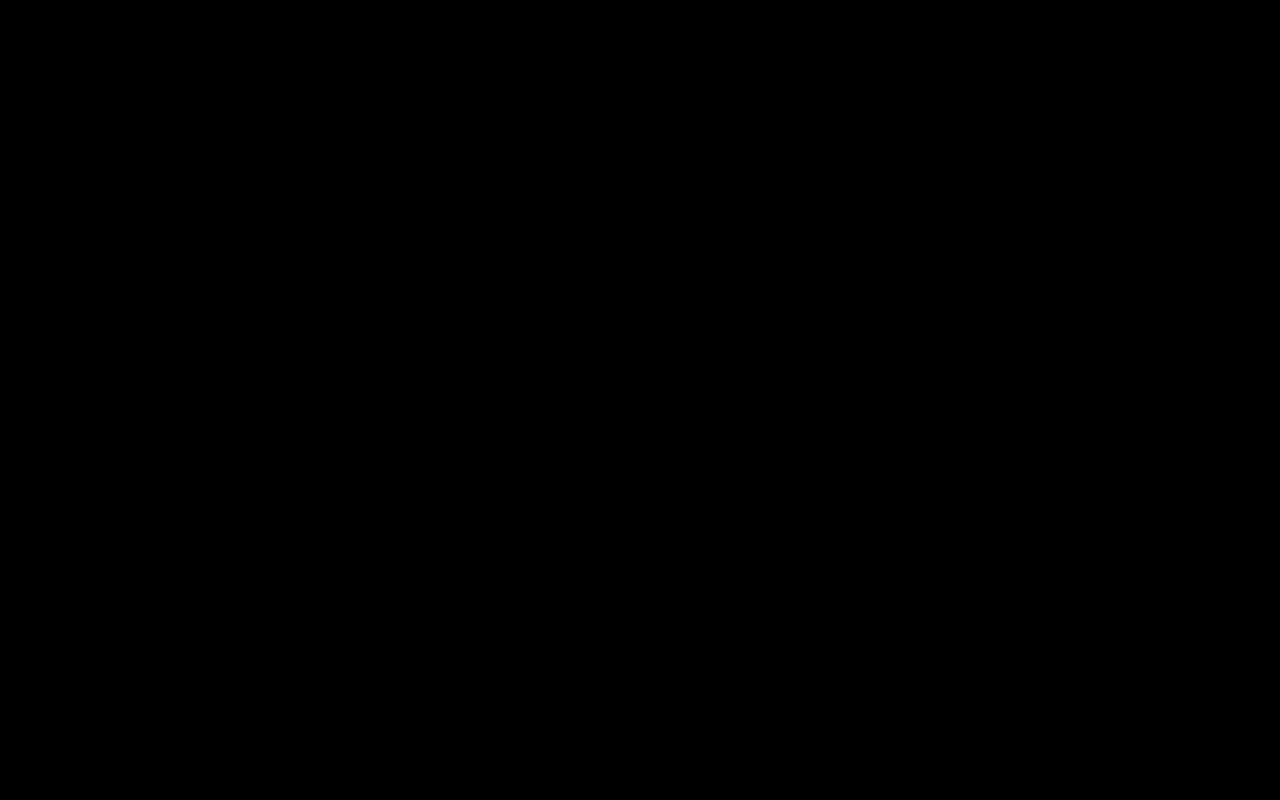
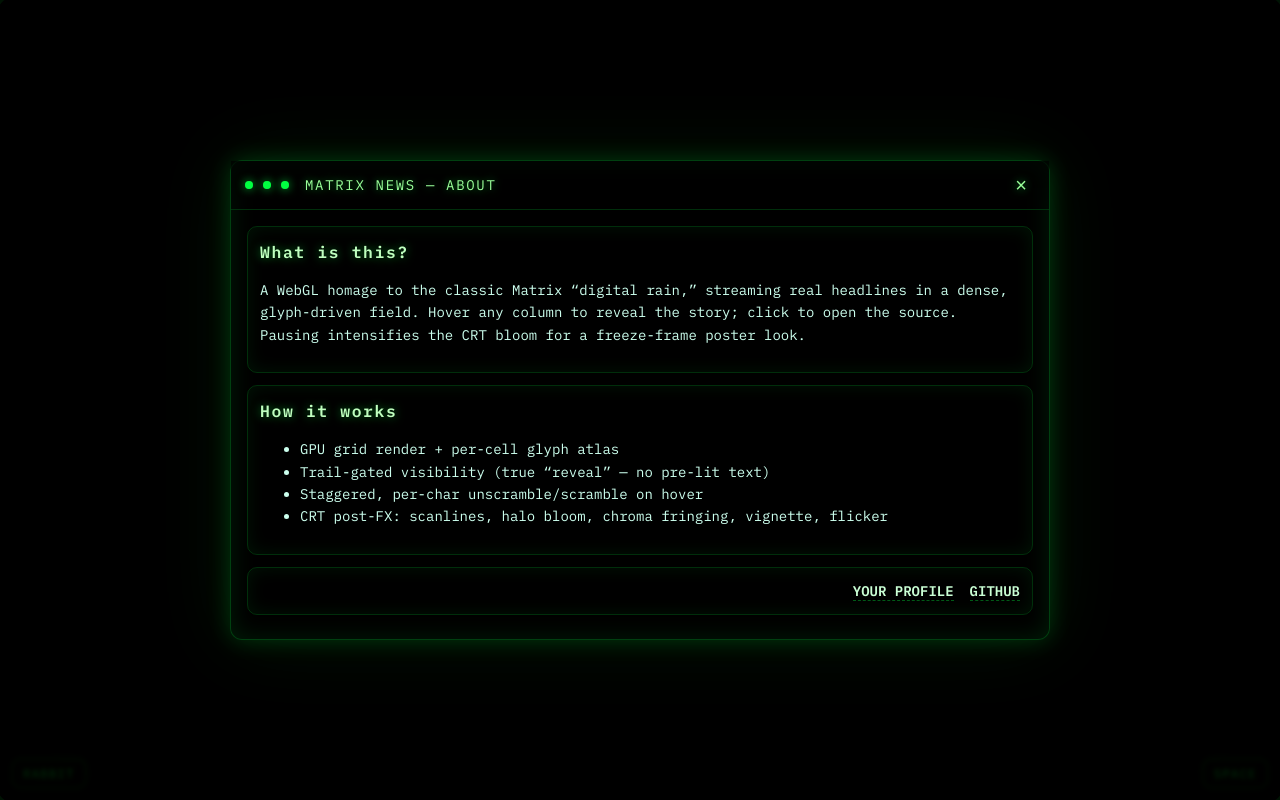
Before and after one commit to fb1987/what-is-the-news, a website: page public/index.html in a window 1280 px wide. Drawn offline with Linux system fonts and the light colour scheme; no server answers.

Commit message:
Update style.css

```diff
--- a/public/style.css
+++ b/public/style.css
@@ -1,13 +1,91 @@
-:root { --bg: #000; --green: #00ff41; --head: #baffc9; }
+:root {
+  --bg: #000; --green: #00ff41; --head: #baffc9;
+  --ui-glow: rgba(0,255,65,.65);
+}
 * { box-sizing: border-box; }
 html, body { margin: 0; height: 100%; background: var(--bg); overflow: hidden; }
 #gl { display: block; width: 100vw; height: 100vh; }
-#overlay {
-  position: fixed; right: 14px; bottom: 10px;
+
+/* UI pills */
+#ui {
+  position: fixed; left: 12px; right: 12px; bottom: 12px;
+  display: flex; justify-content: space-between; pointer-events: none;
+}
+.pill {
+  pointer-events: auto;
   font: 12px "IBM Plex Mono", ui-monospace, monospace;
-  color: #1f3;
-  letter-spacing: .08em; opacity: .6; user-select: none;
-  background: rgba(0,0,0,.25); padding: 6px 8px; border-radius: 6px;
-  border: 1px solid rgba(0,255,65,.1);
+  letter-spacing: .12em; color: #1f3; text-shadow: 0 0 8px var(--ui-glow);
+  border: 1px solid rgba(0,255,65,.35);
+  background: linear-gradient(180deg, rgba(0,0,0,.6), rgba(0,0,0,.2));
+  padding: 6px 10px; border-radius: 8px; opacity: .85;
+  box-shadow:
+    0 0 12px rgba(0,255,65,.15),
+    inset 0 0 10px rgba(0,255,65,.08);
+  transition: transform .08s ease, opacity .2s ease, box-shadow .2s ease;
 }
-#overlay span { border: 1px solid rgba(0,255,65,.35); padding: 0 4px; margin-right: 6px; }
+.pill:hover { transform: translateY(-1px); opacity: 1; box-shadow: 0 0 18px rgba(0,255,65,.25), inset 0 0 12px rgba(0,255,65,.12);}
+#btn-rabbit { margin-right: auto; }
+#btn-space  { margin-left: auto; }
+
+/* Neon modal */
+#modal {
+  position: fixed; inset: 0; display: grid; place-items: center;
+  background: radial-gradient(ellipse at center, rgba(0,0,0,.35), rgba(0,0,0,.85));
+  backdrop-filter: blur(2px);
+}
+.window {
+  width: min(820px, 92vw);
+  border-radius: 12px;
+  background: rgba(0,0,0,.6);
+  border: 1px solid rgba(0,255,65,.25);
+  box-shadow:
+    0 0 24px rgba(0,255,65,.2),
+    0 0 80px rgba(0,255,65,.08),
+    inset 0 0 24px rgba(0,255,65,.12);
+  color: #cfe; font: 14px/1.6 "IBM Plex Mono", ui-monospace, monospace;
+}
+.window::before {
+  content: "";
+  position: absolute; inset: -2px;
+  border-radius: 14px;
+  box-shadow: 0 0 60px rgba(0,255,65,.18), 0 0 160px rgba(0,255,65,.12);
+  pointer-events: none;
+}
+.window-head {
+  position: relative; display: flex; align-items: center; gap: 10px;
+  padding: 10px 14px; border-bottom: 1px solid rgba(0,255,65,.18);
+  background: linear-gradient(180deg, rgba(0,0,0,.7), rgba(0,0,0,.35));
+}
+.window-head .dot {
+  width: 8px; height: 8px; border-radius: 999px;
+  box-shadow: 0 0 10px rgba(0,255,65,.75), inset 0 0 8px rgba(0,255,65,.35);
+  background: var(--green);
+}
+.window-head .title {
+  margin-left: 6px; color: #9f9; letter-spacing: .12em;
+  text-shadow: 0 0 8px rgba(0,255,65,.55);
+  flex: 1;
+}
+#modal-close {
+  color: #9f9; background: transparent; border: none; font-size: 20px; line-height: 1;
+  text-shadow: 0 0 10px rgba(0,255,65,.6);
+  padding: 4px 8px; cursor: pointer;
+}
+.window-body { padding: 16px 16px 12px 16px; }
+.window-body section {
+  padding: 12px; margin-bottom: 12px; border-radius: 10px;
+  border: 1px solid rgba(0,255,65,.18);
+  box-shadow: inset 0 0 18px rgba(0,255,65,.08);
+}
+.window-body h3 {
+  margin: 0 0 8px; color: #bfffbf; font-weight: 600; letter-spacing: .1em;
+  text-shadow: 0 0 10px rgba(0,255,65,.5);
+}
+.window-body p, .window-body li { color: #cfe; }
+.window-body .links {
+  display: flex; gap: 16px; justify-content: flex-end;
+}
+.window-body .links a {
+  color: #caffd5; text-decoration: none; border-bottom: 1px dashed rgba(0,255,65,.35);
+}
+.window-body .links a:hover { color: white; text-shadow: 0 0 10px rgba(0,255,65,.7); }
```
